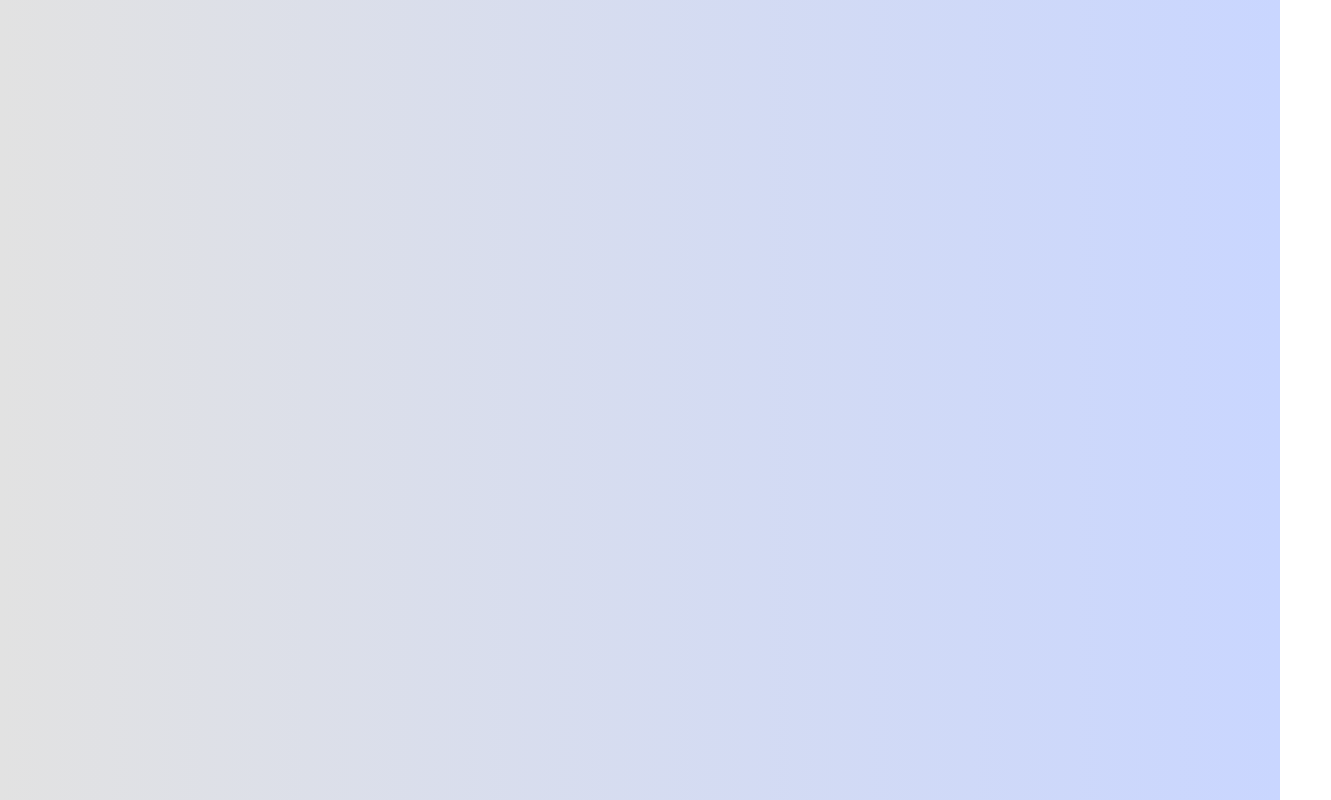
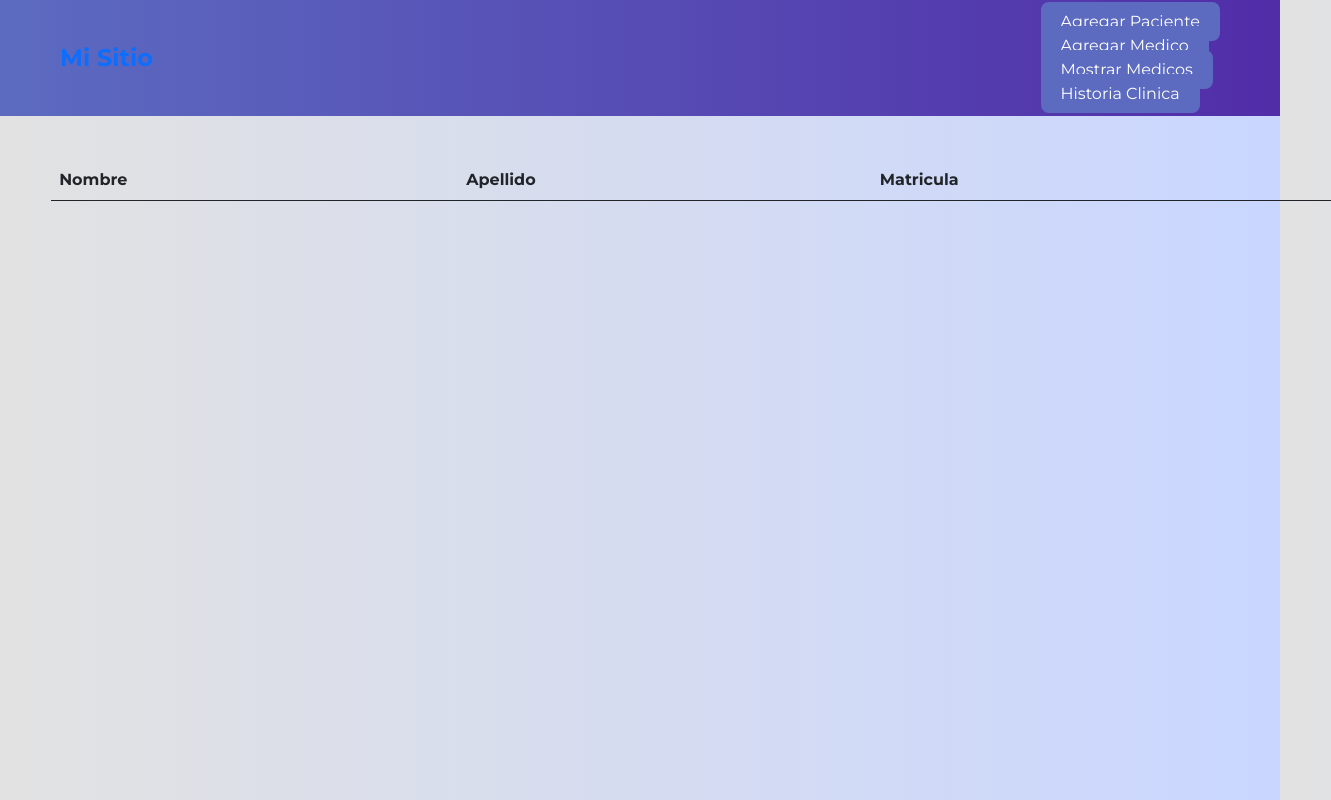
Before and after one commit to MatiasFigliuolo/TP-FINAL-HIS, an Angular app: page /list-medics in a window 1280 px wide. Before the commit this address led to /. Shown: the whole page, 1331 px wide, since content can reach past the window. Built offline with nearby package versions, Linux system fonts and the light colour scheme.

Commit message:
Agregado listado de medicos + reactiveForms

```diff
--- a/src/app/add-medic/add-medic.component.html
+++ b/src/app/add-medic/add-medic.component.html
@@ -3,17 +3,19 @@
 <h1>Agregar nuevo Medico</h1>
 <br><br><br>
 <div class="formBox">
-    <form class="formStyle">
-        <strong>Nombre: </strong><input type="text" name="name">
+    <form class="formStyle" [formGroup]="medicForm" (ngSubmit)="onSumbit()">
+        <strong>Nombre: </strong><input type="text" name="firstName" formControlName="firstName">
         <br><br>
-        <strong>Apellido: </strong><input type="text" name="lastName">
+        <strong>Apellido: </strong><input type="text" name="lastName"  formControlName="lastName">
         <br><br>
-        <strong>Email: </strong><input type="email" name="email">
+        <strong>Matricula: </strong><input type="text" name="matricula"  formControlName="matricula">
         <br><br>
-        <strong>Telefono: </strong><input type="number" name="phone">
+        <strong>Email: </strong><input type="email" name="email"  formControlName="email">
         <br><br>
-        <strong>Constraseña: </strong><input type="password" name="password">
+        <strong>Telefono: </strong><input type="number" name="phone"  formControlName="phone">
         <br><br>
-        <button type="submit" class="buttonClass buttonConfirmar">Agregar</button><button type="reset" class="buttonClass buttonCancelar">Cancelar</button>
+        <strong>Constraseña: </strong><input type="password" name="password"  formControlName="password">
+        <br><br>
+        <button type="submit" class="buttonClass buttonConfirmar" [disabled]="!medicForm.valid">Agregar</button><button type="reset" class="buttonClass buttonCancelar">Cancelar</button>
     </form>
 </div>
--- a/src/app/add-medic/add-medic.component.ts
+++ b/src/app/add-medic/add-medic.component.ts
@@ -1,10 +1,45 @@
-import { Component } from '@angular/core';
+import { Component, OnInit } from '@angular/core';
+import { MedicServiceService } from '../service/medic-service.service';
+import { FormControl, FormGroup, Validators } from '@angular/forms';
+import { Doctor } from '../modules/modules.module';
 
 @Component({
   selector: 'app-add-medic',
   templateUrl: './add-medic.component.html',
   styleUrl: './add-medic.component.css'
 })
-export class AddMedicComponent {
+export class AddMedicComponent implements OnInit {
+
+  medicForm = new FormGroup ({
+    firstName: new FormControl('',[Validators.required]),
+    lastName: new FormControl('',[Validators.required]),
+    matricula: new FormControl('',[Validators.required]),
+    email: new FormControl(''),
+    phone: new FormControl(''),
+    password: new FormControl('',[Validators.required])
+  });
+  constructor(private medicService : MedicServiceService) {}
+
+
+  ngOnInit(): void {
+    throw new Error('Method not implemented.');
+  }
+
+
+
+  onSumbit()
+  {
+    let medic = new Doctor();
+    medic.firstName = this.medicForm.get('firstName')?.value || '';
+    medic.lastName = this.medicForm.get('lastName')?.value || '';
+    medic.email = this.medicForm.get('email')?.value || '';
+    medic.matricula = this.medicForm.get('matricula')?.value || '';
+    medic.phone = Number(this.medicForm.get('phone')?.value) || 0;
+    medic.password = this.medicForm.get('password')?.value || '';
+
+    this.medicService.add(medic);
+
+  }
+
 
 }
--- a/src/app/app-routing.module.ts
+++ b/src/app/app-routing.module.ts
@@ -4,10 +4,12 @@ import { LogInComponent } from './log-in/log-in.component';
 import { MainPageComponent } from './main-page/main-page.component';
 import { AddMedicComponent } from './add-medic/add-medic.component';
 import { AddPatientComponent } from './add-patient/add-patient.component';
+import { MedicListComponent } from './medic-list/medic-list.component';
 
 const routes: Routes = [
   {path: 'log-in', component: LogInComponent},
   {path: 'main-page', component: MainPageComponent},
+  {path: 'list-medics', component: MedicListComponent},
   {path: 'add-medic', component: AddMedicComponent},
   {path: 'add-patient', component: AddPatientComponent},
   {path: '', redirectTo: 'log-in', pathMatch: 'full'},
--- a/src/app/app.module.ts
+++ b/src/app/app.module.ts
@@ -1,5 +1,7 @@
 import { NgModule } from '@angular/core';
 import { bootstrapApplication, BrowserModule } from '@angular/platform-browser';
+import { FormControl } from '@angular/forms';
+import { ReactiveFormsModule } from '@angular/forms';
 
 import { AppRoutingModule } from './app-routing.module';
 import { AppComponent } from './app.component';
@@ -8,6 +10,7 @@ import { NavComponent } from './nav/nav.component';
 import { LogInComponent } from './log-in/log-in.component';
 import { AddMedicComponent } from './add-medic/add-medic.component';
 import { AddPatientComponent } from './add-patient/add-patient.component';
+import { MedicListComponent } from './medic-list/medic-list.component';
 
 @NgModule({
   declarations: [
@@ -17,10 +20,12 @@ import { AddPatientComponent } from './add-patient/add-patient.component';
     LogInComponent,
     AddMedicComponent,
     AddPatientComponent,
+    MedicListComponent,
   ],
   imports: [
     BrowserModule,
     AppRoutingModule,
+    ReactiveFormsModule,
   ],
   providers: [],
   bootstrap: [AppComponent]
--- /dev/null
+++ b/src/app/medic-list/medic-list.component.css
@@ -0,0 +1,8 @@
+.medicListStyle
+{
+    position: absolute;
+    top: 20%;
+    left: 2%;
+    width: 100%;
+    height: auto;
+}
--- /dev/null
+++ b/src/app/medic-list/medic-list.component.html
@@ -0,0 +1,20 @@
+<app-nav></app-nav>
+
+<div class="medicListStyle">
+<table class="table table-striped medicListStyle">
+    <thead>
+        <tr>
+            <th>Nombre</th>
+            <th>Apellido</th>
+            <th>Matricula</th>
+        </tr>
+    </thead>
+    <tbody>
+        <tr *ngFor="let medic of medicList">
+            <td>{{medic.firstName}}</td>
+            <td>{{medic.lastName}}</td>
+            <td>{{medic.matricula}}</td>
+        </tr>
+    </tbody>
+  </table>
+</div>
--- /dev/null
+++ b/src/app/medic-list/medic-list.component.ts
@@ -0,0 +1,20 @@
+import { Component, OnInit } from '@angular/core';
+import { Doctor } from '../modules/modules.module';
+import { MedicServiceService } from '../service/medic-service.service';
+
+@Component({
+  selector: 'app-medic-list',
+  templateUrl: './medic-list.component.html',
+  styleUrl: './medic-list.component.css'
+})
+export class MedicListComponent implements OnInit{
+
+  medicList: Array<Doctor> = [];
+
+  constructor(private medicService : MedicServiceService){}
+
+  ngOnInit(): void {
+    this.medicList =this.medicService.getAll()
+  }
+
+}
--- a/src/app/modules/modules.module.ts
+++ b/src/app/modules/modules.module.ts
@@ -1,4 +1,5 @@
 export class Doctor {
+  matricula: string = '';
   firstName: string = '';
   lastName: string = '';
   email: string = '';
@@ -16,8 +17,3 @@ export class Patient {
   phone: number = 0;
   insurance: string = '';
 }
-
-export class AddMedicComponent
-{
-
-}
--- a/src/app/nav/nav.component.html
+++ b/src/app/nav/nav.component.html
@@ -4,6 +4,7 @@
       <ul class="navbar-nav">
         <li class="nav-item"><a [routerLink]="[ '/add-patient']">Agregar Paciente </a></li>
         <li class="nav-item"><a [routerLink]="[ '/add-medic']">Agregar Medico</a></li>
+        <li class="nav-item"><a [routerLink]="[ '/list-medics']">Mostrar Medicos</a></li>
         <li class="nav-item"><a href="#">Historia Clinica</a></li>
       </ul>
     </div>
--- /dev/null
+++ b/src/app/service/medic-service.service.ts
@@ -0,0 +1,26 @@
+import { Injectable } from '@angular/core';
+import { Doctor } from '../modules/modules.module';
+
+@Injectable({
+  providedIn: 'root'
+})
+
+
+export class MedicServiceService {
+
+  private doctorList = new Array<Doctor>();
+  constructor() { }
+
+
+
+  add(doctor : Doctor)
+  {
+    this.doctorList.push(doctor);
+  }
+
+  getAll()
+  {
+    return this.doctorList;
+  }
+
+}
```
Also changed, not shown: src/app/serivces/medic-service.service.ts (deleted, +0 -9 lines), 2 other files (tests, documents, lock files or other folders).
